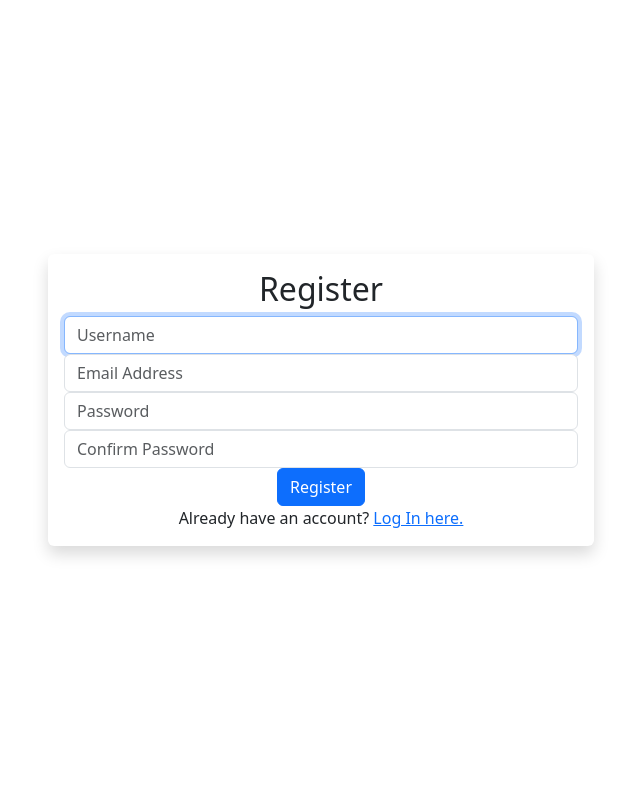
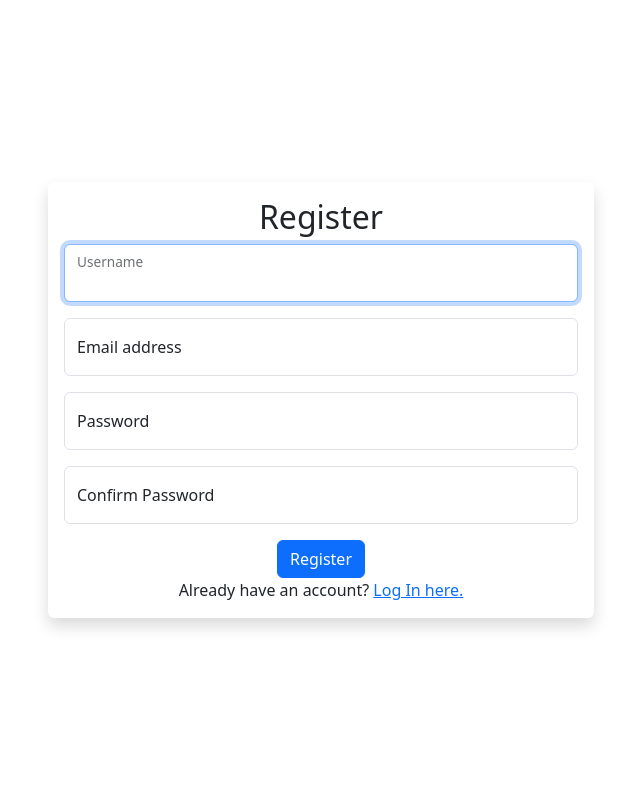
Before and after one commit to Dymirt/cs50web, a Django app: page /counters/register in a window 1280 px wide. Shown: the part 57-857 px from the top of the page, without its empty margins (319-959 px from the left). Run offline with Django 4.2, Linux system fonts and the light colour scheme.

Commit message:
adding styles to login and register forms
Signed-off-by: Dymirt <kolidadmytro@gmail.com>

```diff
--- a/capstone/counters/templates/counters/register.html
+++ b/capstone/counters/templates/counters/register.html
@@ -10,19 +10,23 @@
 
 <form action="{% url 'counters:register' %}" method="post">
     {% csrf_token %}
-        <div class="form-group">
-            <input class="form-control" autofocus type="text" name="username" placeholder="Username" required>
+    <div class="form-floating mb-3">
+        <input type="text" name="username" class="form-control" id="floatingUsername" placeholder="Username" required autofocus>
+        <label for="floatingUsername">Username</label>
     </div>
-        <div class="form-group">
-            <input class="form-control" type="email" name="email" placeholder="Email Address">
+    <div class="form-floating mb-3">
+        <input type="email" name="email" class="form-control" id="floatingEmail" placeholder="name@example.com">
+        <label for="floatingEmail">Email address</label>
     </div>
-        <div class="form-group">
-            <input class="form-control" type="password" name="password" placeholder="Password" required>
+    <div class="form-floating mb-3">
+        <input type="password" name="password" class="form-control" id="floatingPassword" placeholder="Password" required>
+        <label for="floatingPassword">Password</label>
     </div>
-        <div class="form-group">
-            <input class="form-control" type="password" name="confirmation" placeholder="Confirm Password" required>
+        <div class="form-floating mb-3">
+        <input type="password" name="confirmation" class="form-control" id="floatingPasswordConfirm" placeholder="Confirm Password" required>
+        <label for="floatingPasswordConfirm">Confirm Password</label>
     </div>
-        <input class="btn btn-primary" type="submit" value="Register">
+        <button class="btn btn-primary" type="submit">Register</button>
 </form>
 
 Already have an account? <a href="{% url 'counters:login' %}">Log In here.</a>
```
Also changed, not shown: capstone/counters/templates/counters/login.html (+9 -5 lines), capstone/db.sqlite3, 7 other files. Lines whose indentation alone changed are shown as unchanged.
